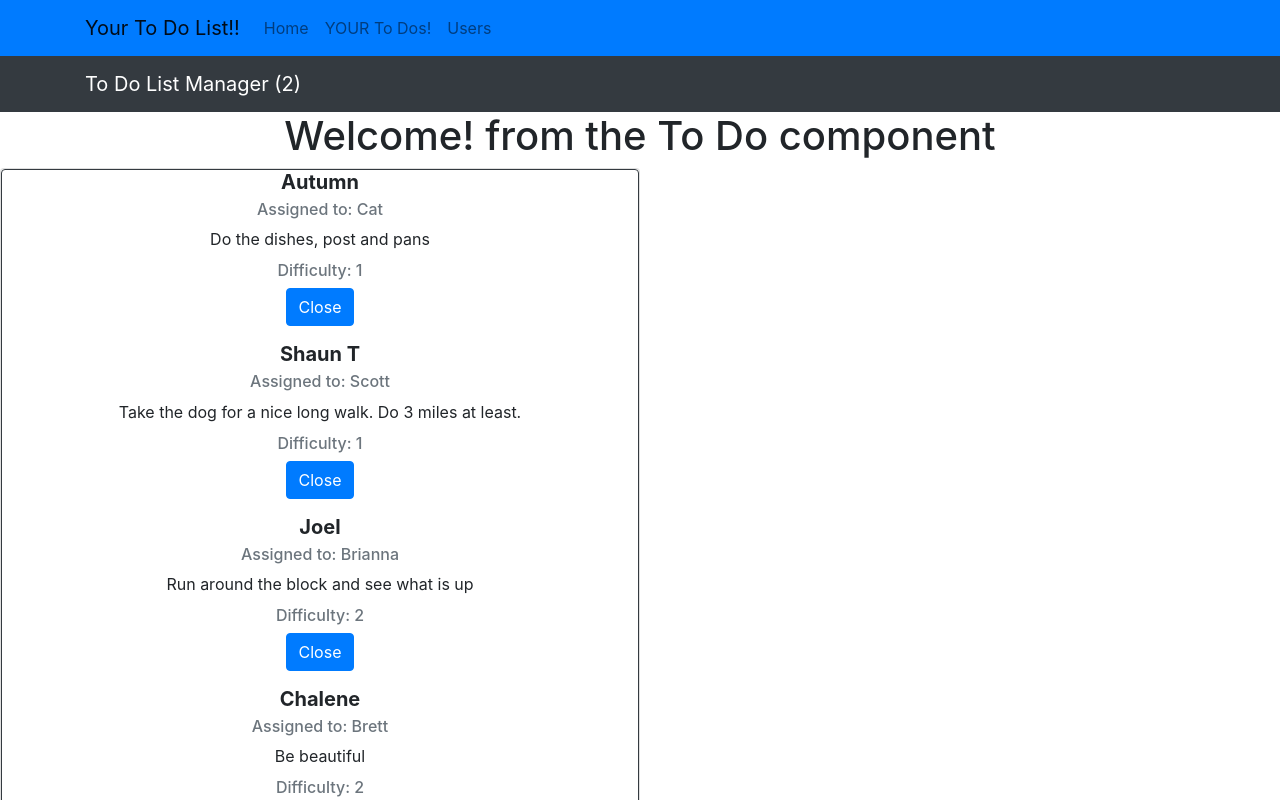
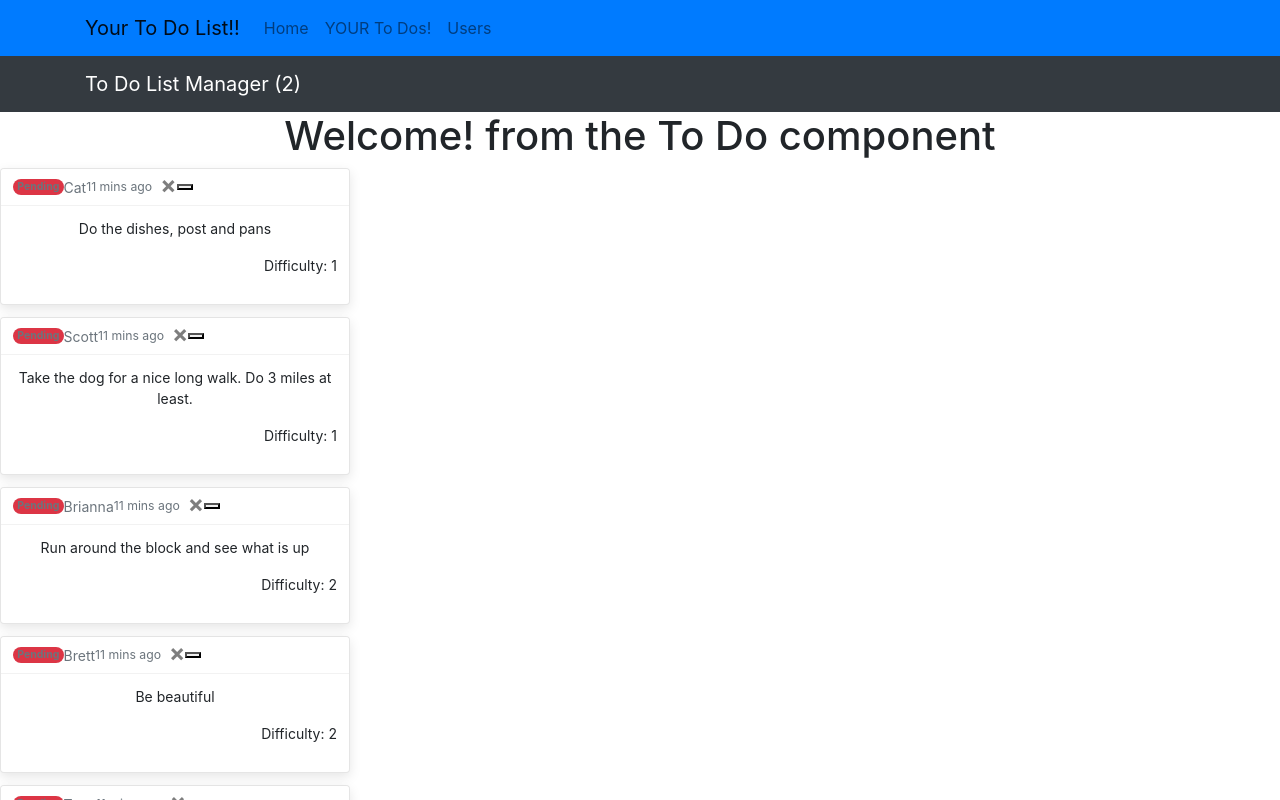
Before and after one commit to ymclapp/ReactLab, a React (Create React App) app in the folder lab36reactapp/: page / in a window 1280 px wide. Shown: the top 800 px of the page. Built offline with nearby package versions, Linux system fonts and the light colour scheme.

Commit message:
forgot to get onto a branch. Toast is working

```diff
--- a/lab36reactapp/src/App.js
+++ b/lab36reactapp/src/App.js
@@ -3,7 +3,7 @@ import './App.css';
 import { Switch, Route } from 'react-router-dom';
 import Users from './components/Users';
 import ToDos from './components/ToDos';
-import { Container, Navbar, Nav } from 'react-bootstrap';
+import { Container, Navbar, Nav, Row, Col } from 'react-bootstrap';
 
 const data = [
   { id: 1, name: 'Autumn', item: 'Do the dishes, post and pans', assigned: 'Cat',  difficulty: 1 },
@@ -51,6 +51,9 @@ function App() {
           <div class="row">
             <div class="col-md-6">
           <div class="card border-dark mb-3">
+   <Container>
+     <Row>
+       <Col sm={6} md={5} lg={4}>
     <form>
     <legend>Add To Do Item</legend>
     <div class="form-row">
@@ -73,6 +76,9 @@ function App() {
       </div>
       <button type="submit" class="btn btn-primary">Add Item</button>
     </form>
+    </Col>
+    </Row>
+    </Container>
     </div>
         </div>
         </div>
--- /dev/null
+++ b/lab36reactapp/src/components/ToDos.css
@@ -0,0 +1,3 @@
+.todo-difficulty {
+    text-align: right;
+}
--- a/lab36reactapp/src/components/Users.js
+++ b/lab36reactapp/src/components/Users.js
@@ -1,4 +1,6 @@
 import React from "react";
+import { Toast, Badge } from "react-bootstrap";
+import './ToDos.css';
 
 class UsersClassComponent extends React.Component {
     render() {
@@ -29,38 +31,26 @@ function Users(props) {
 
     return (
         <>
-        <div class="card w-50">
-            <div class="card border-dark">
-             <card body="card text-dark ">
-                {users.map(user => (
-                    <card key={ user.id } >
-
-                    <h5 class="card-title"><strong>{ user.name } </strong></h5>
-                    <h6 class="card-subtitle mb-2 text-muted">Assigned to:  {user.assigned}</h6>
-                    <p class="card-text">{user.item}</p>
-                    <h6 class="card-subtitle mb-2 text-muted">Difficulty:  {user.difficulty}</h6>
-                    <a href="#" class="btn btn-primary">Close</a>
-                    <p></p>
-                    </card>
-                    ))}
-
-            </card>
-            </div>
-        </div>
-        <div class="toast" role="alert" aria-live="assertive" aria-atomic="true">
-            <div class="toast-header">
-
-              <strong class="mr-auto">props.name</strong>
-              <small>11 mins ago</small>
+        {users.map(user => (
+        <Toast class="mt-4" style={{width: "32rem"}} key={user.name}>
+             <Toast.Header>
+                 {user.completed ? <Badge pill bg="success">Complete</Badge> : <Badge pill bg="danger">Pending</Badge>}
+                 <span class="d-inline-block ms-2 me-auto">{user.assigned}</span>
+                 <small>11 mins ago</small>
               <button type="button" class="ml-2 mb-1 close" data-dismiss="toast" aria-label="Close">
                 <span aria-hidden="true">&times;</span>
               </button>
-            </div>
-            <div class="toast-body">
-              Hello, world! This is a toast message.
-            </div>
-          </div>
-
+                 </Toast.Header>
+                 <Toast.Body>
+                     <p class="todo-item">
+                         {user.item}
+                     </p>
+                     <p class="todo-difficulty">
+                         Difficulty:  {user.difficulty}
+                     </p>
+                 </Toast.Body>
+        </Toast>
+                    ))}
         </>
     )
 }
```
